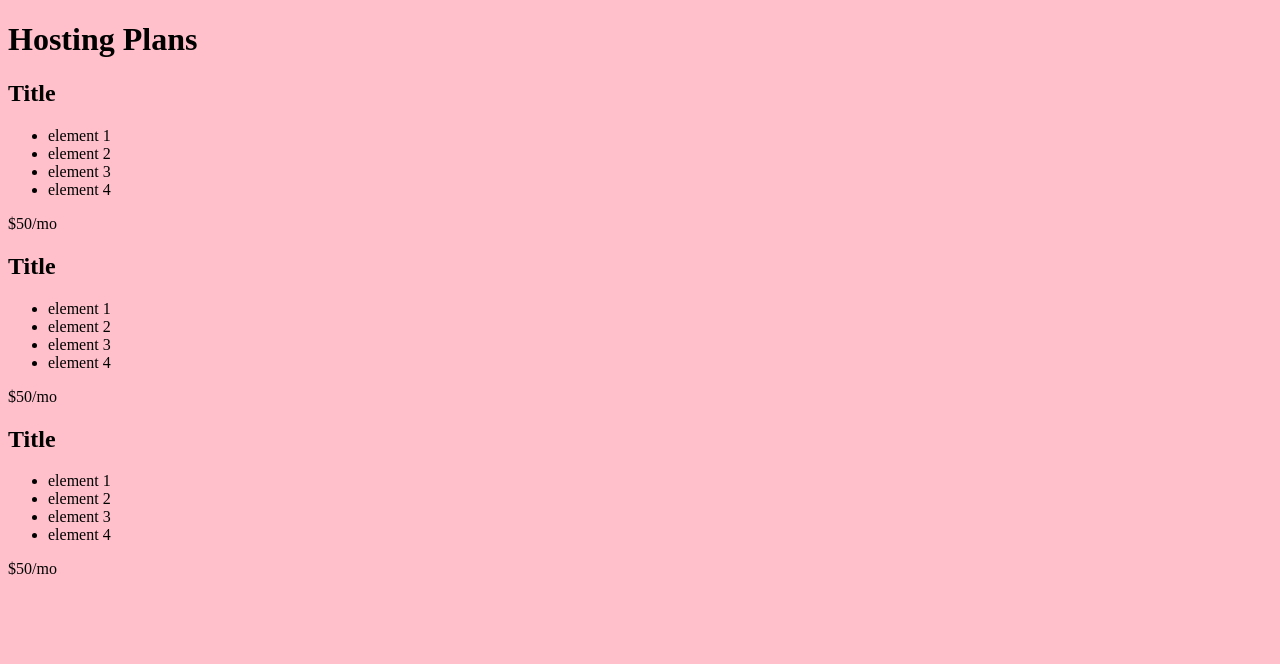
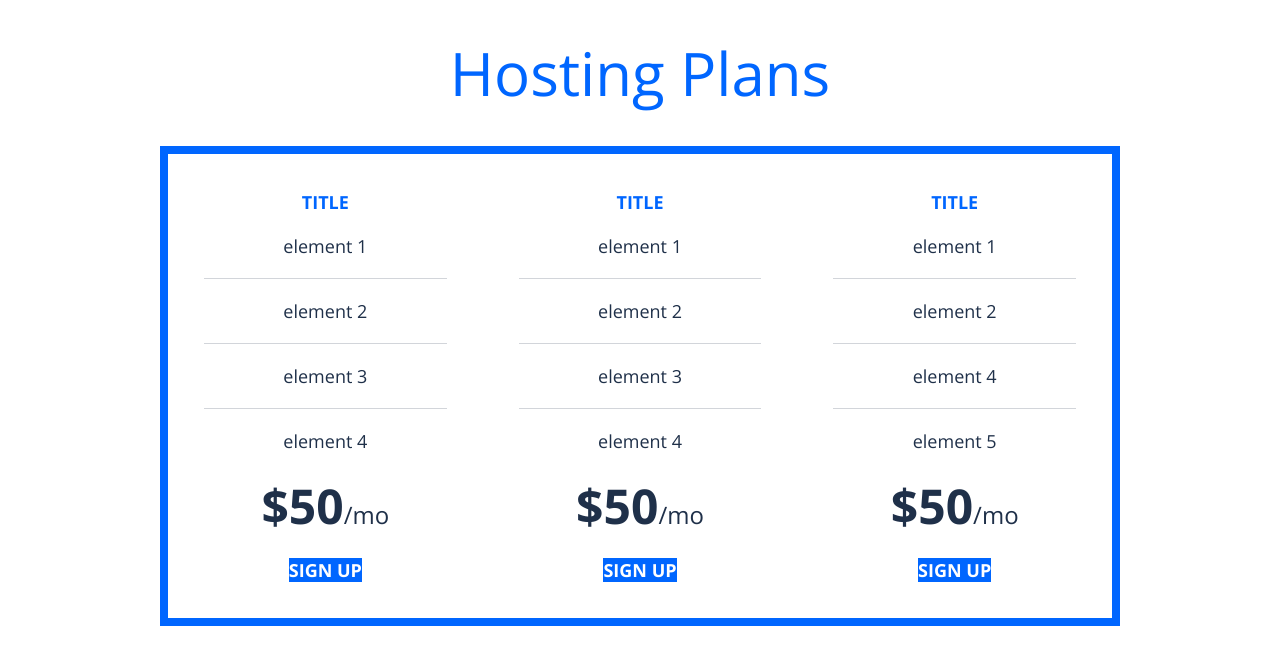
Before and after one commit to marcoboncompagno/beyond-css-project-1, a website: page src/index.html in a window 1280 px wide. Drawn offline with nearby package versions, Linux system fonts and the light colour scheme; files that its build step writes are made by us from their sources.

Commit message:
venerdì

```diff
--- a/src/index.html
+++ b/src/index.html
@@ -13,7 +13,7 @@
 </head>
 
 <body>
-    <h1>Hosting Plans</h1>
+    <h1 class="page-title">Hosting Plans</h1>
     <div class="container">
         <div class="pricing-plans">
             <div class="tier">
@@ -26,6 +26,7 @@
                 </ul>
 
                 <p class="tier__price">$50<span>/mo</span></p>
+                <button class="button">Sign up</button>
 
             </div>
 
@@ -39,6 +40,7 @@
                 </ul>
 
                 <p class="tier__price">$50<span>/mo</span></p>
+                <button class="button">Sign up</button>
 
             </div>
 
@@ -47,11 +49,12 @@
                 <ul class="tier__feature-list">
                     <li class="tier__list-item">element 1</li>
                     <li class="tier__list-item">element 2</li>
-                    <li class="tier__list-item">element 3</li>
                     <li class="tier__list-item">element 4</li>
+                    <li class="tier__list-item">element 5</li>
                 </ul>
 
                 <p class="tier__price">$50<span>/mo</span></p>
+                <button class="button">Sign up</button>
 
             </div>
 
--- a/src/sass/style.scss
+++ b/src/sass/style.scss
@@ -1,3 +1,120 @@
+// colors
+$color-neutral-100: #fff;
+$color-neutral-900: #1f3049;
+$color-primary-400: #0066ff;
+
+// font-families
+$ff-sans: 'Open Sans', sans-serif;
+
+// font-sizes
+$fs-900: 3.75rem;   // 60px
+$fs-800: 3rem;      // 48px
+$fs-600: 1.5rem;    // 24px
+$fs-500: 1.3125rem; // 21px
+$fs-400: 1.125rem;  // 18px
+
+// font-weights
+$fw-400: 400;
+$fw-700: 700;
+
+// size/spacing values (Including the border-width)
+$size-8: 0.5rem;
+$size-12: 0.75rem; // (not in design)
+$size-16: 1rem;
+$size-20: 1.25rem;
+$size-32: 2rem;
+$size-36: 2.25rem;
+
+// basic reset
+*,
+*::before,
+*::after {
+  box-sizing: border-box;
+}
+
+* {
+  margin: 0;
+  padding: 0;
+  font: inherit;
+}
+// body
 body {
-    background: pink;
+  font-size: $fs-400;
+  font-weight: $fw-400;
+  color: $color-neutral-900;
+  background-color: $color-neutral-100;
+  font-family: $ff-sans;
+  text-align: center;
 }
+//container
+.container {
+  width: min(100% - 2rem, 60rem);
+  margin-inline: auto;
+}
+
+//styes
+
+.page-title {
+  color: $color-primary-400;
+  font-size: $fs-900;
+  margin-block: $size-32;
+}
+
+.pricing-plans {
+  border: $size-8 solid $color-primary-400;
+  display:flex;
+}
+
+.tier {
+  flex:1;
+  padding: $size-36;
+
+  display:grid;
+  gap: $size-20;
+
+  &__title {
+    text-transform: uppercase;
+    font-weight: $fw-700;
+    color: $color-primary-400;
+  }
+
+  &__feature-list {
+    list-style: none;
+  }
+
+  &__list-item {
+    &:not(:last-child)::after {
+      content: "";
+      display: block;
+      height:1px;
+      margin-block: $size-20;
+      background-color: $color-neutral-900;
+      opacity:0.2;
+    }
+  }
+
+  &__price {
+    font-size: $fs-800;
+    font-weight: $fw-700;
+
+    span {
+      font-weight: $fw-400;
+      font-size: $fs-600;
+    }
+
+
+  }
+
+  .button {
+    cursor:pointer;
+    border:0;
+    text-transform: uppercase;
+    font-weight: $fw-700;
+    color:$color-neutral-100;
+    background-color: $color-primary-400;
+
+    justify-self: center;
+
+  }
+
+}
```
